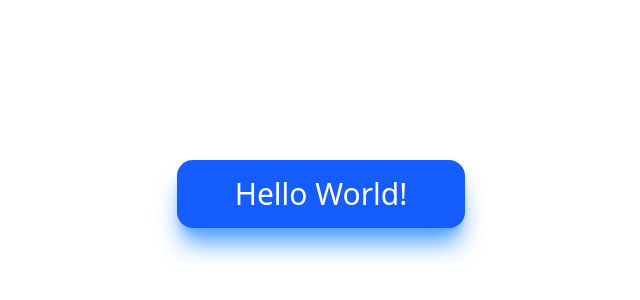
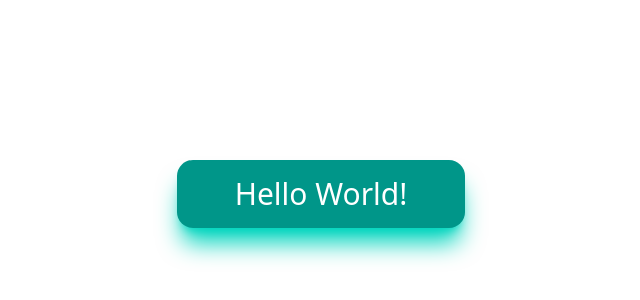
Before and after one commit to sakiv-007/Tailwind-Easy-Config, a website: page src/index.html in a window 1280 px wide. Shown: the part 206-506 px from the top of the page, without its empty margins (319-959 px from the left). Drawn offline with Linux system fonts and the light colour scheme.

```diff
--- a/src/index.html
+++ b/src/index.html
@@ -7,7 +7,7 @@
 </head>
 <body>
   <div class="flex justify-center items-center h-screen">
-    <button class="w-2xs bg-blue-600 text-white py-4 text-3xl rounded-2xl hover:bg-blue-700 shadow-xl shadow-blue-400">
+    <button class="w-2xs bg-teal-600 text-white py-4 text-3xl rounded-2xl hover:bg-teal-700 shadow-xl shadow-teal-400">
       Hello World!</button>
     </div>
 </body>
```
Also changed, not shown: src/output.css.
